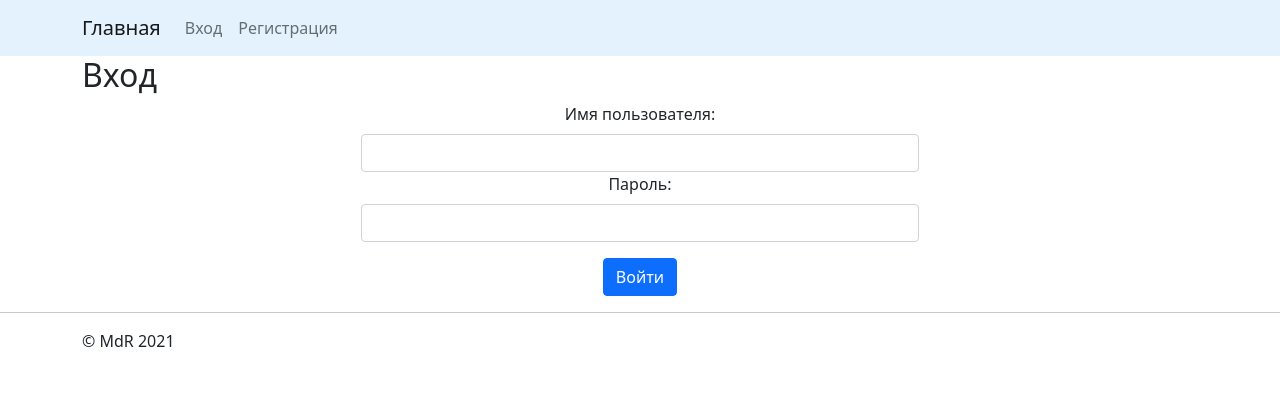
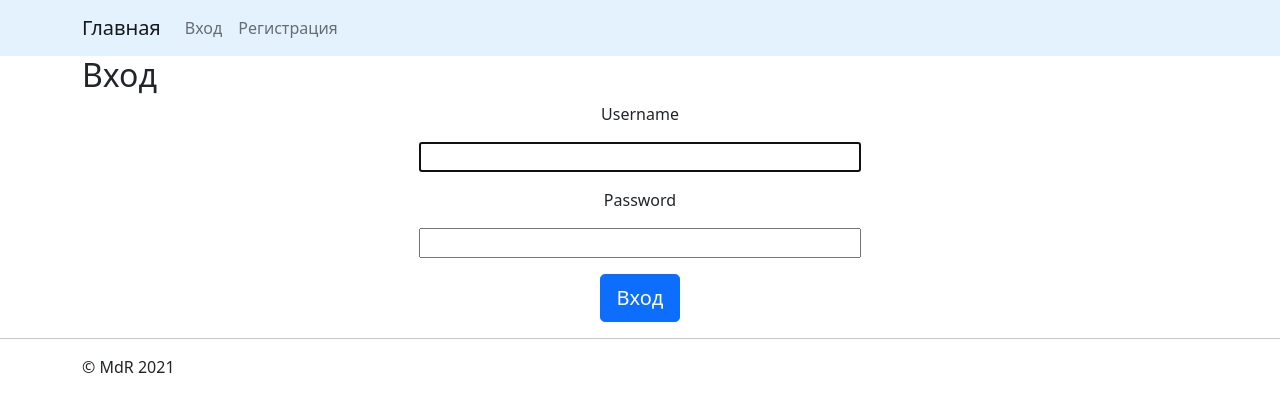
Before and after one commit to mtashtanovski/issue_tracker, a Django app: page /accounts/login/ in a window 1280 px wide. Shown: the top 412 px of the page. Run offline with Django 4.2, Linux system fonts and the light colour scheme.

Commit message:
Modified some styles and templates.

```diff
--- a/source/accounts/templates/login.html
+++ b/source/accounts/templates/login.html
@@ -7,9 +7,11 @@
 {% block content %}
     <div class="container">
         <h2>Вход</h2>
-
-        <form method="post" class="text-center ms-auto me-auto w-50">
-            {% csrf_token %}
+    </div>
+    <div class="container">
+        <form method="post" class="row g-3 text-center ">
+            {% include 'partials/form.html' with button_txt="Вход" %}
+            <!--{% csrf_token %}
             {% if has_error %}
                 <p class="text-danger">Неверное имя пользователя или пароль.</p>
             {% endif %}
@@ -21,7 +23,7 @@
                 <label for="password" class="form-label">Пароль:</label>
                 <input type="password" name="password" id="password" class="form-control">
             </div>
-            <button class="mt-3 btn btn-primary" type="submit">Войти</button>
+            <button class="mt-3 btn btn-primary" type="submit">Войти</button>-->
         </form>
     </div>
 {% endblock %}
--- a/source/webapp/static/css/style.css
+++ b/source/webapp/static/css/style.css
@@ -3,6 +3,9 @@
 }
 
 .partials-input input[type=text] {
+    width: 442px;
+}
+.partials-input input[type=password] {
     width: 442px;
 }
 
```
Also changed, not shown: source/issue_tracker/settings.py (+14 -14 lines).
